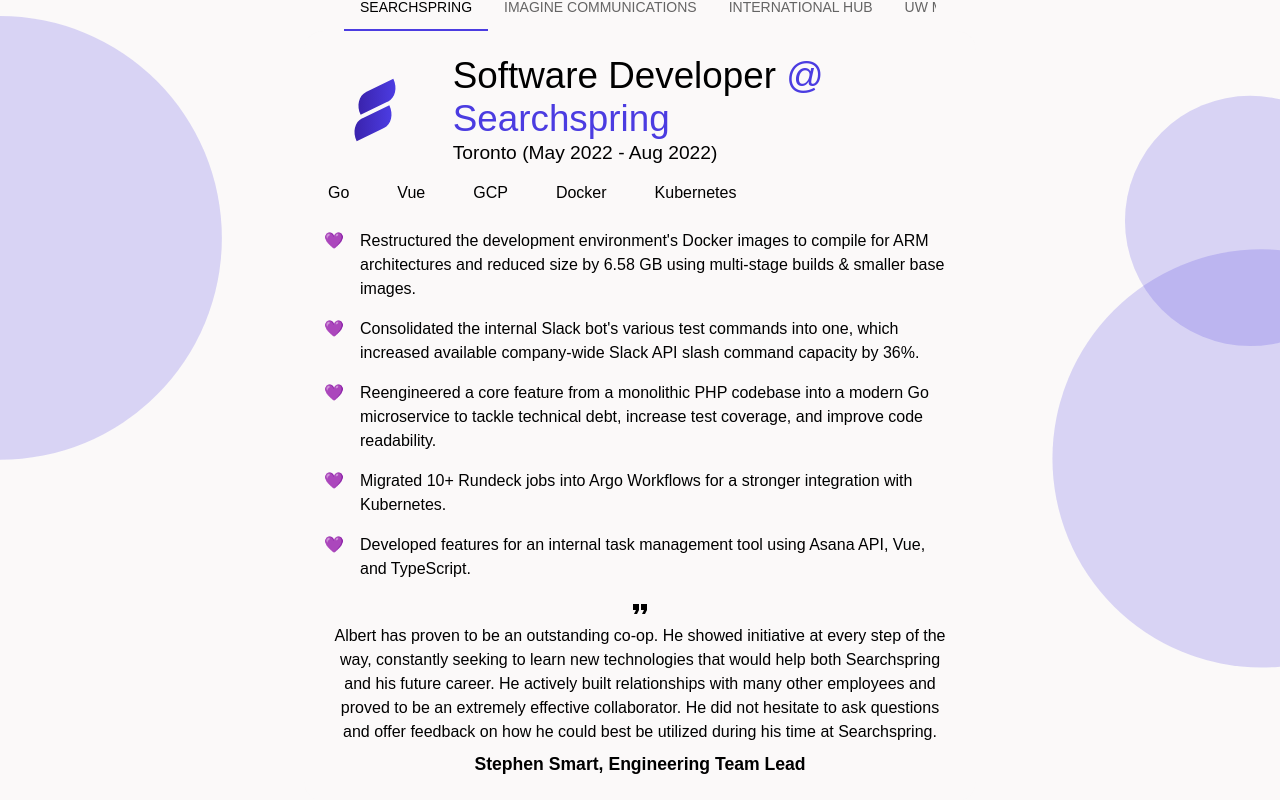
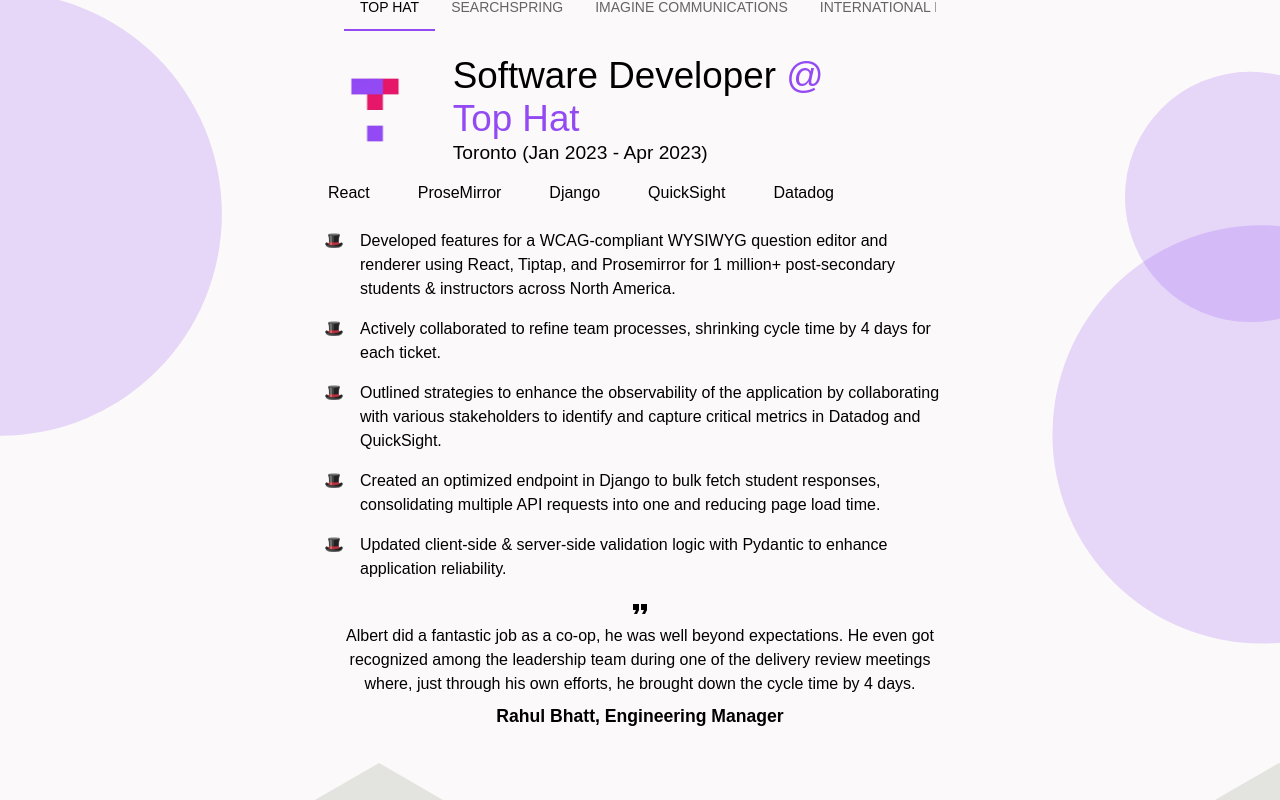
Before and after one commit to albertjlay/personal-website-v2, a React (Create React App) app: page / in a window 1280 px wide. Shown: the part 2138-2938 px from the top of the page. Built offline with nearby package versions, Linux system fonts and the light colour scheme; the HTML template or start-up script is replaced by a standard one.

Commit message:
Add Top Hat experience

```diff
--- a/src/components/sections/Experience.jsx
+++ b/src/components/sections/Experience.jsx
@@ -81,7 +81,10 @@
                   <div className='experience-header-text'>
                     <Typography variant='h3' sx={{ fontWeight: 300 }}>
                       {ec.role}{' '}
-                      <span style={{ color: ec.color, fontWeight: 500 }}>@ {ec.name}</span>
+                      <span style={{ color: ec.color, fontWeight: 500 }}>
+                        @ <br />
+                        {ec.name}
+                      </span>
                     </Typography>
                     <Typography variant='h4'>
                       {ec.location}{' '}
--- a/src/content.js
+++ b/src/content.js
@@ -1,6 +1,7 @@
 import laptopMemoji from './assets/memojis/laptop.webp';
 import shrugMemoji from './assets/memojis/shrug.webp';
 import partyMemoji from './assets/memojis/party.webp';
+import topHatLogo from './assets/experiences/top-hat.webp';
 import searchspringLogo from './assets/experiences/searchspring.svg';
 import imagineLogo from './assets/experiences/imagine-communications.webp';
 import ihLogo from './assets/experiences/international-hub.webp';
@@ -58,6 +59,28 @@
 ];
 
 export const experienceContent = [
+  {
+    name: 'Top Hat',
+    role: 'Software Developer',
+    logo: topHatLogo,
+    location: 'Toronto',
+    startDate: new Date(2023, 0),
+    endDate: new Date(2023, 3),
+    tools: ['React', 'ProseMirror', 'Django', 'QuickSight', 'Datadog'],
+    body: [
+      'Developed features for a WCAG-compliant WYSIWYG question editor and renderer using React, Tiptap, and Prosemirror for 1 million+ post-secondary students & instructors across North America.',
+      'Actively collaborated to refine team processes, shrinking cycle time by 4 days for each ticket.',
+      'Outlined strategies to enhance the observability of the application by collaborating with various stakeholders to identify and capture critical metrics in Datadog and QuickSight.',
+      'Created an optimized endpoint in Django to bulk fetch student responses, consolidating multiple API requests into one and reducing page load time.',
+      'Updated client-side & server-side validation logic with Pydantic to enhance application reliability.',
+    ],
+    quote:
+      'Albert did a fantastic job as a co-op, he was well beyond expectations. He even got recognized among the leadership team during one of the delivery review meetings where, just through his own efforts, he brought down the cycle time by 4 days.',
+    quoteWriterName: 'Rahul Bhatt',
+    quoteWriterPosition: 'Engineering Manager',
+    color: '#934af3',
+    emojiClass: 'top-hat',
+  },
   {
     name: 'Searchspring',
     role: 'Software Developer',
--- a/src/style.scss
+++ b/src/style.scss
@@ -161,6 +161,9 @@
           padding-bottom: 1rem;
         }
 
+        &.top-hat {
+          list-style-type: '\1F3A9';
+        }
         &.purple-heart {
           list-style-type: '\01f49c';
         }
```
Also changed, not shown: src/assets/experiences/top-hat.webp (added).
